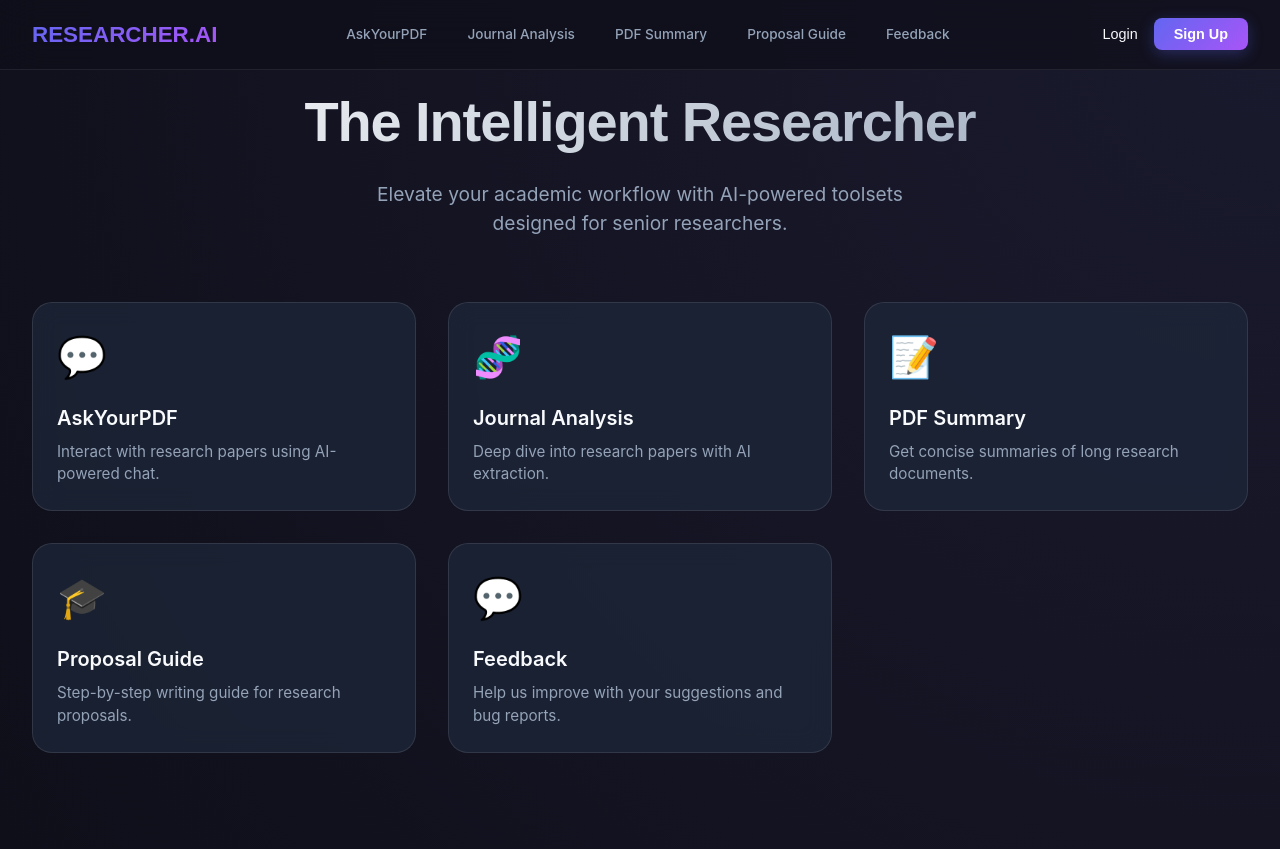
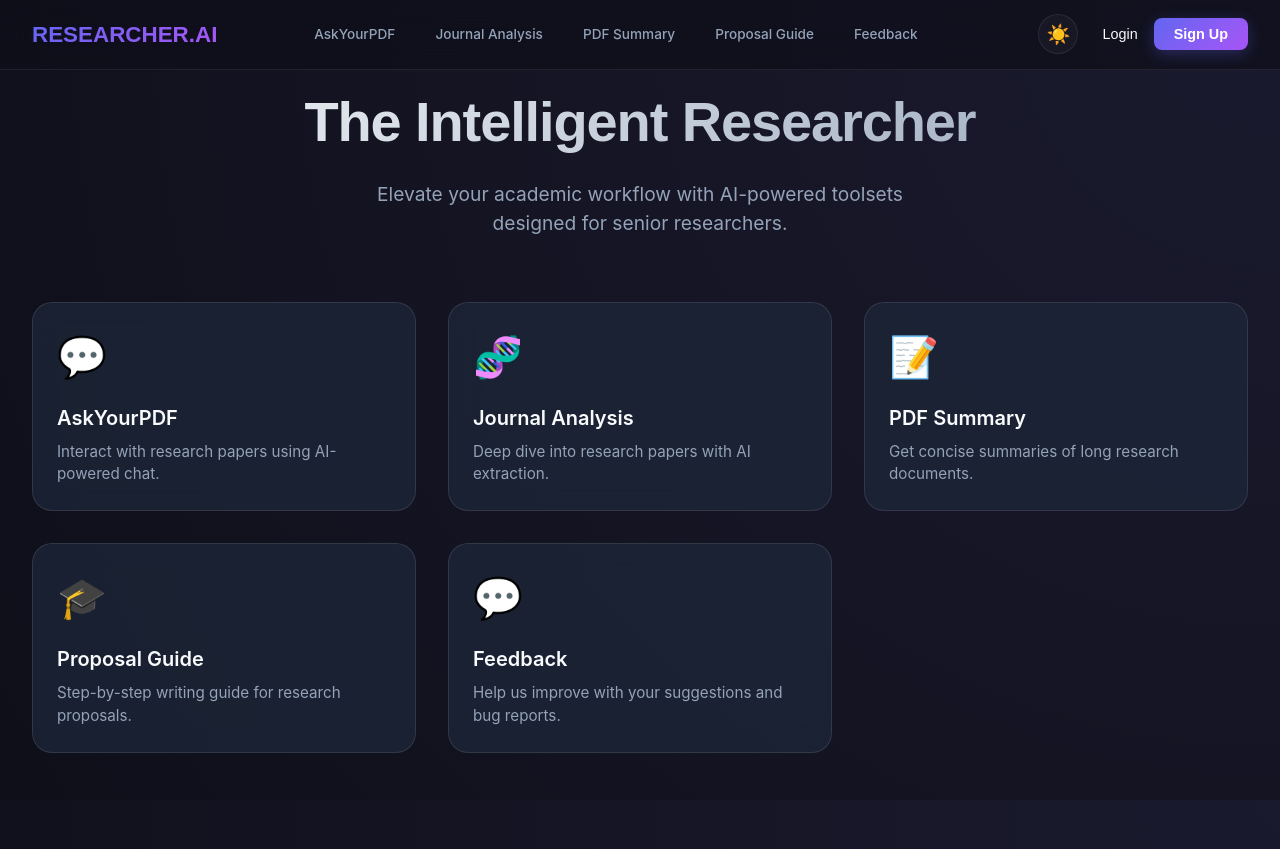
Before and after one commit to Sonne0523/Research-Tools, a React (Vite) app in the folder frontend/: page / in a window 1280 px wide. Built offline with nearby package versions, Linux system fonts and the light colour scheme.

Commit message:
feat: add light/dark theme toggle and variables

```diff
--- a/frontend/src/App.tsx
+++ b/frontend/src/App.tsx
@@ -55,6 +55,18 @@ function App() {
     if (savedUser) setCurrentUser(savedUser);
   }, []);
 
+  const [theme, setTheme] = useState<string>(localStorage.getItem('theme') || 'dark');
+
+  const toggleTheme = () => {
+    const newTheme = theme === 'dark' ? 'light' : 'dark';
+    setTheme(newTheme);
+    localStorage.setItem('theme', newTheme);
+  };
+
+  useEffect(() => {
+    document.documentElement.setAttribute('data-theme', theme);
+  }, [theme]);
+
   const googleClientId = "539318391775-t10t6t9n99k7h6t4ehmiid9m9u1dhf78.apps.googleusercontent.com";
 
   return (
@@ -76,6 +88,9 @@ function App() {
             ))}
           </div>
           <div className="auth-buttons">
+            <button className="theme-toggle" onClick={toggleTheme} title="Toggle Dark/Light Mode">
+              {theme === 'dark' ? '☀️' : '🌙'}
+            </button>
             {currentUser ? (
               <>
                 <span style={{ color: '#a855f7', fontWeight: 600, fontSize: '0.9rem' }}>Dr. {currentUser}</span>
--- a/frontend/src/index.css
+++ b/frontend/src/index.css
@@ -1,14 +1,32 @@
 :root {
-  --primary: #2563eb;
-  --primary-hover: #1d4ed8;
-  --bg-dark: #0f172a;
+  /* Default Dark Theme Variable Values */
+  --primary: #6366f1;
+  --primary-hover: #4f46e5;
+  --bg-main: radial-gradient(circle at top right, #1a1a2e, #0f0f1a);
+  --bg-nav: rgba(15, 15, 26, 0.7);
   --card-bg: rgba(30, 41, 59, 0.7);
   --card-border: rgba(255, 255, 255, 0.1);
   --text-main: #f8fafc;
   --text-muted: #94a3b8;
-  --accent: #38bdf8;
+  --accent: #a855f7;
   --glass-bg: rgba(255, 255, 255, 0.03);
   --glass-border: rgba(255, 255, 255, 0.08);
+  --input-bg: rgba(255, 255, 255, 0.03);
+}
+
+[data-theme='light'] {
+  --primary: #4f46e5;
+  --primary-hover: #4338ca;
+  --bg-main: #f1f5f9;
+  --bg-nav: rgba(255, 255, 255, 0.8);
+  --card-bg: #ffffff;
+  --card-border: #e2e8f0;
+  --text-main: #0f172a;
+  --text-muted: #64748b;
+  --accent: #9333ea;
+  --glass-bg: rgba(0, 0, 0, 0.02);
+  --glass-border: rgba(0, 0, 0, 0.08);
+  --input-bg: #ffffff;
 }
 
 * {
@@ -19,12 +37,14 @@
 
 body {
   font-family: 'Outfit', -apple-system, sans-serif;
-  background: radial-gradient(circle at top right, #1a1a2e, #0f0f1a);
+  background: var(--bg-main);
+  background-attachment: fixed;
   color: var(--text-main);
   min-height: 100vh;
   margin: 0;
   line-height: 1.5;
   overflow-x: hidden;
+  transition: background 0.3s ease, color 0.3s ease;
 }
 
 .container {
@@ -44,10 +64,10 @@ body {
   left: 0;
   right: 0;
   height: 70px;
-  background: rgba(15, 15, 26, 0.7);
+  background: var(--bg-nav);
   backdrop-filter: blur(20px);
   -webkit-backdrop-filter: blur(20px);
-  border-bottom: 1px solid rgba(255, 255, 255, 0.08);
+  border-bottom: 1px solid var(--glass-border);
   display: flex;
   align-items: center;
   justify-content: center;
@@ -151,6 +171,28 @@ body {
   box-shadow: 0 6px 20px rgba(99, 102, 241, 0.4);
 }
 
+/* Theme Toggle Button */
+.theme-toggle {
+  background: var(--glass-bg);
+  border: 1px solid var(--glass-border);
+  color: var(--text-main);
+  width: 40px;
+  height: 40px;
+  border-radius: 50%;
+  display: flex;
+  align-items: center;
+  justify-content: center;
+  cursor: pointer;
+  transition: all 0.2s;
+  font-size: 1.2rem;
+  margin-right: 0.5rem;
+}
+
+.theme-toggle:hover {
+  background: var(--glass-border);
+  transform: scale(1.1);
+}
+
 /* Auth View Styles */
 .auth-overlay {
   position: fixed;
@@ -168,9 +210,9 @@ body {
 }
 
 .feedback-modal {
-  background: rgba(15, 23, 42, 0.8);
+  background: var(--card-bg);
   backdrop-filter: blur(24px);
-  border: 1px solid rgba(255, 255, 255, 0.08);
+  border: 1px solid var(--card-border);
   border-radius: 2rem;
   width: 95%;
   max-width: 450px;
@@ -192,9 +234,9 @@ body {
 }
 
 .auth-card {
-  background: rgba(30, 41, 59, 0.8);
+  background: var(--card-bg);
   backdrop-filter: blur(20px);
-  border: 1px solid rgba(255, 255, 255, 0.1);
+  border: 1px solid var(--card-border);
   padding: 2rem;
   border-radius: 1.25rem;
   width: 100%;
@@ -228,7 +270,7 @@ body {
   font-family: 'Sora', sans-serif;
   font-size: 1.6rem;
   margin-bottom: 0.25rem;
-  color: white;
+  color: var(--text-main);
 }
 
 .auth-header p {
@@ -251,15 +293,15 @@ body {
 .form-group label {
   font-size: 0.85rem;
   font-weight: 500;
-  color: #94a3b8;
+  color: var(--text-muted);
 }
 
 .form-group input {
-  background: rgba(255, 255, 255, 0.03);
-  border: 1px solid rgba(255, 255, 255, 0.1);
+  background: var(--input-bg);
+  border: 1px solid var(--glass-border);
   padding: 0.75rem 1rem;
   border-radius: 0.75rem;
-  color: white;
+  color: var(--text-main);
   font-family: inherit;
   transition: all 0.2s;
 }
@@ -382,9 +424,9 @@ body {
   right: 2rem;
   width: 380px;
   height: calc(100vh - 120px);
-  background: rgba(30, 41, 59, 0.7);
+  background: var(--card-bg);
   backdrop-filter: blur(20px);
-  border: 1px solid rgba(255, 255, 255, 0.1);
+  border: 1px solid var(--card-border);
   border-radius: 1.5rem;
   display: flex;
   flex-direction: column;
@@ -440,10 +482,10 @@ body {
 }
 
 .message-bubble.assistant {
-  background: rgba(255, 255, 255, 0.05);
+  background: var(--glass-bg);
   color: var(--text-main);
   align-self: flex-start;
-  border: 1px solid rgba(255, 255, 255, 0.05);
+  border: 1px solid var(--glass-border);
   border-bottom-left-radius: 0.25rem;
 }
 
@@ -472,7 +514,7 @@ body {
   flex: 1;
   background: transparent;
   border: none;
-  color: white;
+  color: var(--text-main);
   font-family: inherit;
   font-size: 0.9rem;
 }
@@ -531,7 +573,7 @@ body {
   font-family: 'Sora', sans-serif;
   font-size: 3.5rem;
   font-weight: 800;
-  background: linear-gradient(135deg, #fff, #94a3b8);
+  background: linear-gradient(135deg, var(--text-main), var(--text-muted));
   -webkit-background-clip: text;
   background-clip: text;
   -webkit-text-fill-color: transparent;
```
